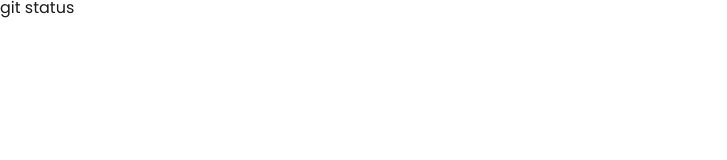
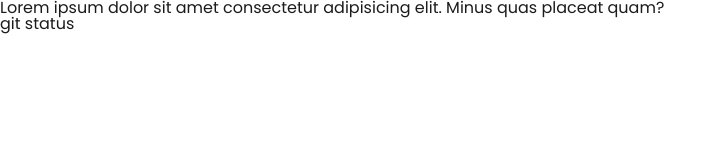
Before and after one commit to aviava/jstest, a plain HTML site: page index.html in a window 1280 px wide. Shown: the whole page, without its empty margins (0-727 px from the left). Drawn offline with Linux system fonts and the light colour scheme.

Commit message:
Another version

```diff
--- a/index.html
+++ b/index.html
@@ -10,6 +10,7 @@
 </head>
 
 <body>
+  <h1>Lorem ipsum dolor sit amet consectetur adipisicing elit. Minus quas placeat quam?</h1>
 
   <!--  ^ script  ====================== -->
   <script src="app.js"></script>
```
Also changed, not shown: _git-init.txt.
